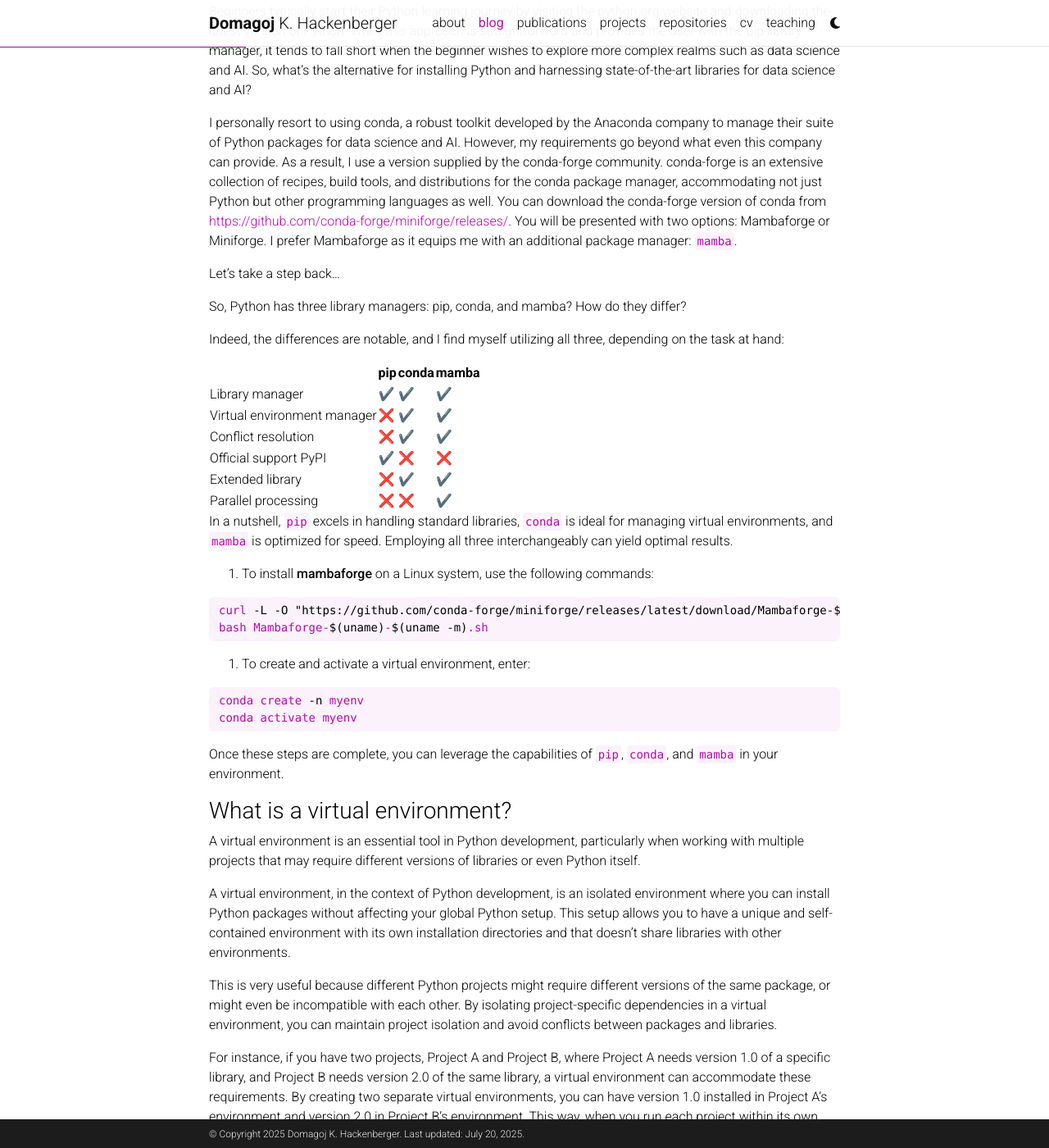
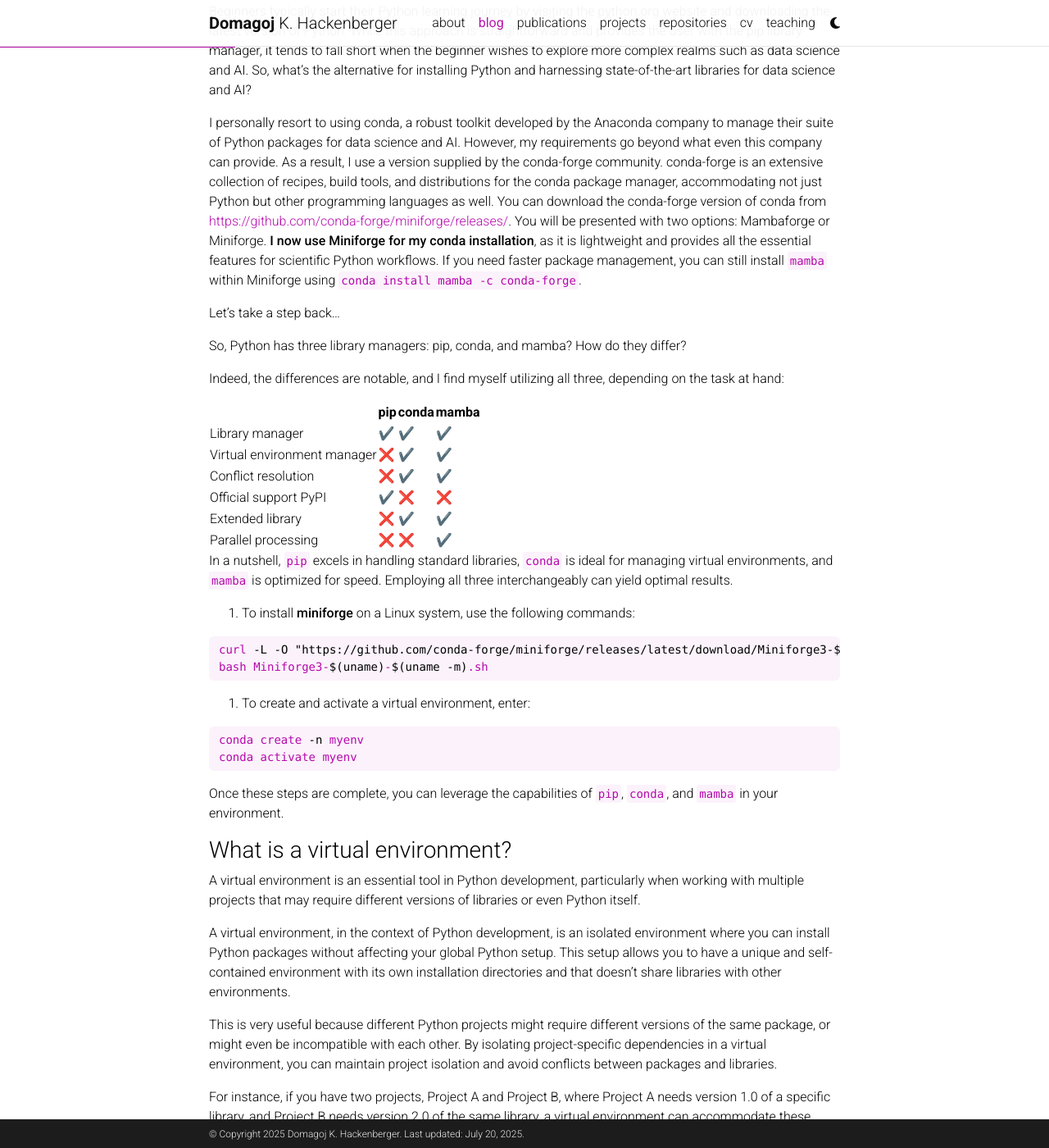
Before and after one commit to domagojhack/domagojhack.github.io, a Jekyll site: the page built from _posts/2025-07-20-toolkit.md, in a window 1280 px wide and 1400 px high, scrolled down 691 px. Shown: the whole window at 82% size. Built offline with Jekyll 4.4.1, drawn with Linux system fonts in a browser that asks for light colours; comment, search, counter and statistics services are not loaded; a style sheet for code colours, icons or effects is not loaded; some of the changed text lies outside the part shown.

Commit message:
post update

````diff
--- a/_posts/2023-07-27-toolkit.md
+++ b/_posts/2025-07-20-toolkit.md
@@ -4,6 +4,7 @@ title: The essential toolkit
 category: workflow
 tags: [python, toolkit, pandas, numpy, matplotlib, conda, visual studio code]
 ---
+
 
 
 I embarked on my Python programming journey in 2010, during my freshman year. Over time, I have grown familiar with Python's unique characteristics and idiosyncrasies. The knowledge I have garnered through Python is extensive and includes:
@@ -24,7 +25,7 @@ With each passing year, my understanding of Python has evolved, leading to a ref
 
 Beginners typically start their Python learning journey by visiting the python.org website and downloading the latest version of Python. While this approach is straightforward and provides the user with the pip library manager, it tends to fall short when the beginner wishes to explore more complex realms such as data science and AI. So, what's the alternative for installing Python and harnessing state-of-the-art libraries for data science and AI?
 
-I personally resort to using conda, a robust toolkit developed by the Anaconda company to manage their suite of Python packages for data science and AI. However, my requirements go beyond what even this company can provide. As a result, I use a version supplied by the conda-forge community. conda-forge is an extensive collection of recipes, build tools, and distributions for the conda package manager, accommodating not just Python but other programming languages as well. You can download the conda-forge version of conda from [https://github.com/conda-forge/miniforge/releases/](https://github.com/conda-forge/miniforge/releases/). You will be presented with two options: Mambaforge or Miniforge. I prefer Mambaforge as it equips me with an additional package manager: `mamba`.
+I personally resort to using conda, a robust toolkit developed by the Anaconda company to manage their suite of Python packages for data science and AI. However, my requirements go beyond what even this company can provide. As a result, I use a version supplied by the conda-forge community. conda-forge is an extensive collection of recipes, build tools, and distributions for the conda package manager, accommodating not just Python but other programming languages as well. You can download the conda-forge version of conda from [https://github.com/conda-forge/miniforge/releases/](https://github.com/conda-forge/miniforge/releases/). You will be presented with two options: Mambaforge or Miniforge. **I now use Miniforge for my conda installation**, as it is lightweight and provides all the essential features for scientific Python workflows. If you need faster package management, you can still install `mamba` within Miniforge using `conda install mamba -c conda-forge`.
 
 Let's take a step back...
 
@@ -43,11 +44,12 @@ Indeed, the differences are notable, and I find myself utilizing all three, depe
 
 In a nutshell, `pip` excels in handling standard libraries, `conda` is ideal for managing virtual environments, and `mamba` is optimized for speed. Employing all three interchangeably can yield optimal results.
 
-1. To install **mambaforge** on a Linux system, use the following commands:
+
+1. To install **miniforge** on a Linux system, use the following commands:
 
 ```bash
-curl -L -O "https://github.com/conda-forge/miniforge/releases/latest/download/Mambaforge-$(uname)-$(uname -m).sh"
-bash Mambaforge-$(uname)-$(uname -m).sh
+curl -L -O "https://github.com/conda-forge/miniforge/releases/latest/download/Miniforge3-$(uname)-$(uname -m).sh"
+bash Miniforge3-$(uname)-$(uname -m).sh
 ```
 
 2. To create and activate a virtual environment, enter:
````
Also changed, not shown: other parts of _posts/2025-07-20-toolkit.md (+2 -0 lines).
